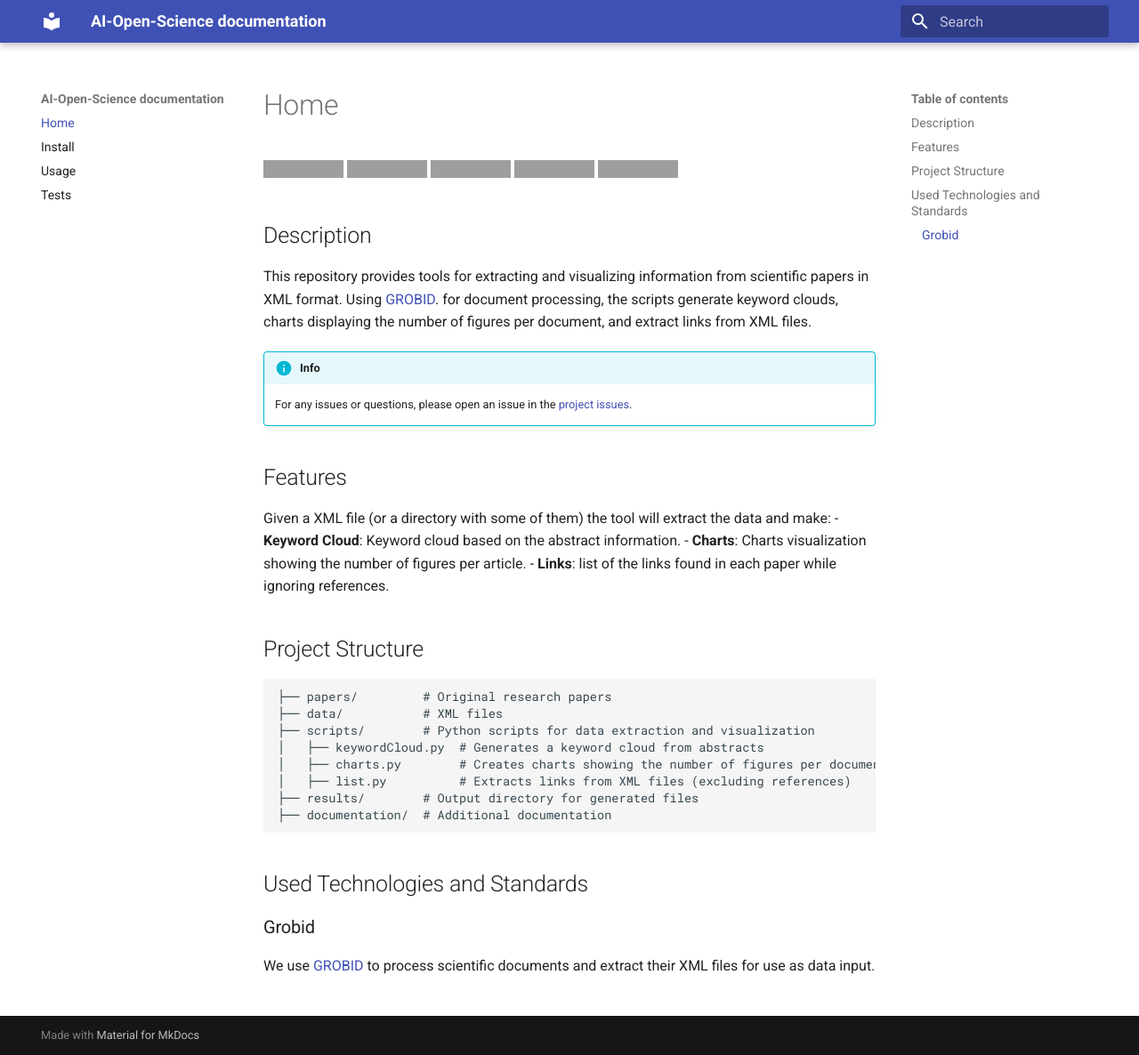
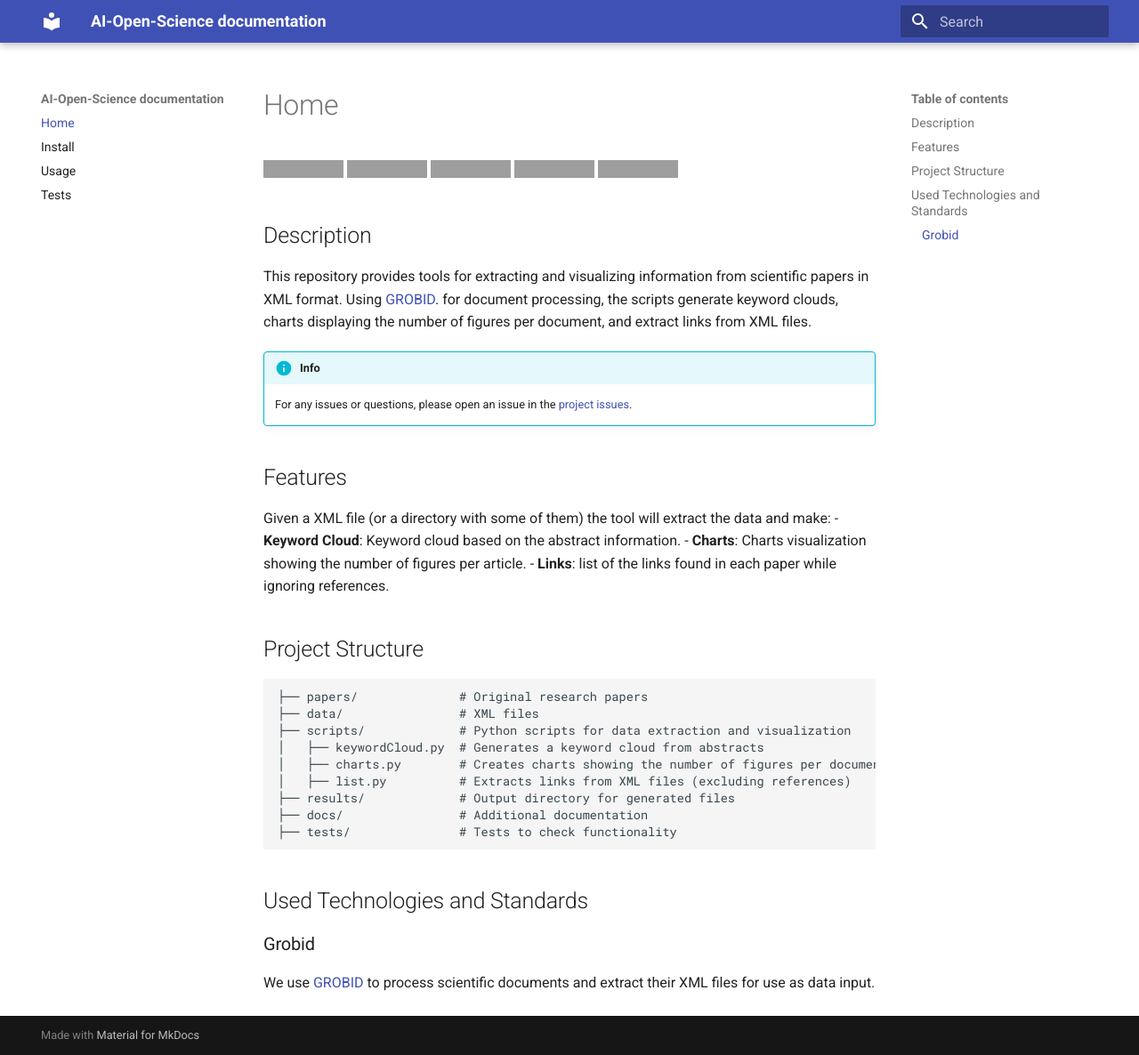
Before and after one commit to fran2410/AI-Open-Science, an MkDocs documentation site: the page built from docs/index.md, in a window 1280 px wide and 1186 px high. Shown: the whole window at 89% size. Built offline with MkDocs 1.6.1 and Material for MkDocs 9.7.7, drawn with Linux system fonts in a browser that asks for light colours; grey boxes are pictures that could not be loaded.

Commit message:
Update index.md

````diff
--- a/docs/index.md
+++ b/docs/index.md
@@ -22,15 +22,17 @@ Given a XML file (or a directory with some of them) the tool will extract the da
 
 ## Project Structure
 
+
 ```
-├── papers/         # Original research papers
-├── data/           # XML files
-├── scripts/        # Python scripts for data extraction and visualization
+├── papers/              # Original research papers
+├── data/                # XML files
+├── scripts/             # Python scripts for data extraction and visualization
 │   ├── keywordCloud.py  # Generates a keyword cloud from abstracts
 │   ├── charts.py        # Creates charts showing the number of figures per document
 │   ├── list.py          # Extracts links from XML files (excluding references)
-├── results/        # Output directory for generated files
-├── documentation/  # Additional documentation
+├── results/             # Output directory for generated files
+├── docs/                # Additional documentation
+├── tests/               # Tests to check functionality
 ```
 
 ## Used Technologies and Standards
````
